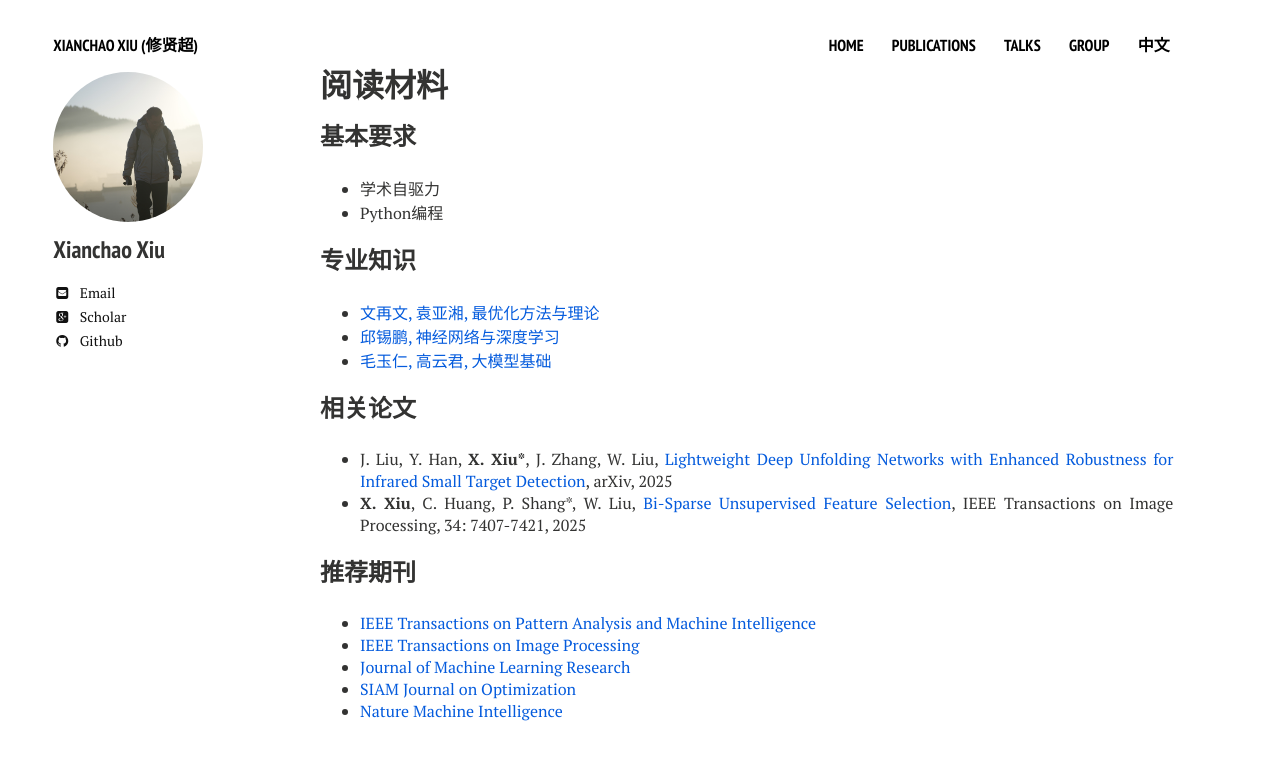
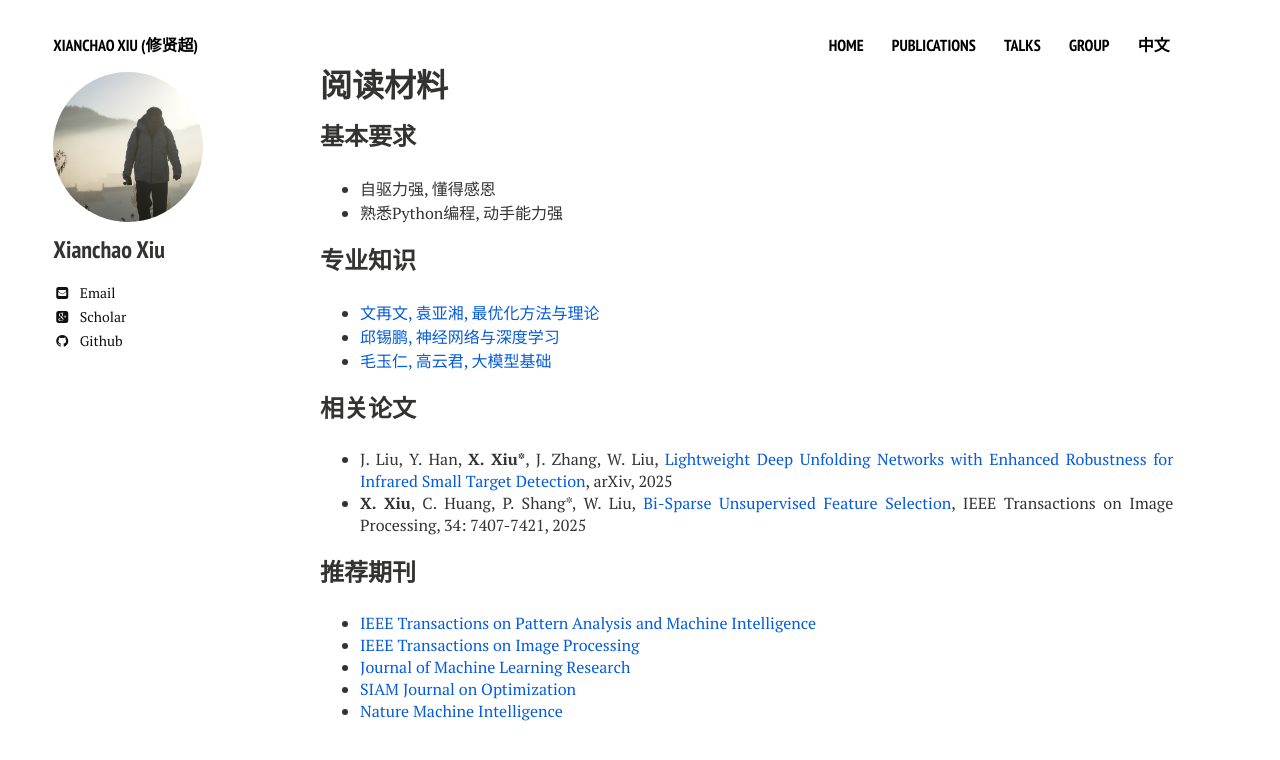
Before and after one commit to xianchaoxiu/xianchaoxiu.github.io, a Jekyll site: the page built from chinese/reading/index.md, in a window 1280 px wide. Shown: the top 760 px of the page. Built offline with Jekyll 4.4.1, drawn with Linux system fonts in a browser that asks for light colours; nearby versions of some CDN libraries.

Commit message:
Update index.md

```diff
--- a/chinese/reading/index.md
+++ b/chinese/reading/index.md
@@ -8,8 +8,9 @@ share: false
 
 
 ### 基本要求
-* 学术自驱力 <br>
-* Python编程 <br>
+* 自驱力强, 懂得感恩 <br>
+* 熟悉Python编程, 动手能力强 <br>
+
 
 
 ### 专业知识
```
